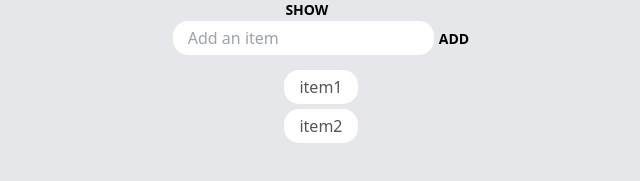
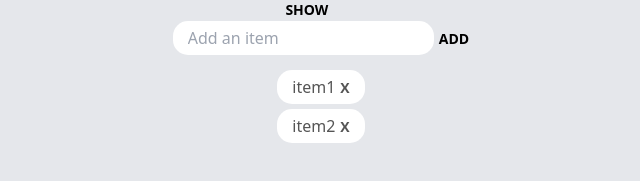
Before and after one commit to ErhanArda/vue-tests, a Vue app: page / in a window 1280 px wide. Shown: the part 411-592 px from the top of the page, without its empty margins (319-959 px from the left). Built offline with nearby package versions, Linux system fonts and the light colour scheme.

Commit message:
emit remove event

```diff
--- a/src/components/Lists.vue
+++ b/src/components/Lists.vue
@@ -1,8 +1,12 @@
 <template>
     <ul>
-        <li v-for="item in items" :key="item">
-            {{ item }}
+        <li v-for="(item,key) in items" :key="key">
+            <div>
+                {{ item }}
+            </div>
+            <button v-on:click="$emit('remove-item',key)">X</button>
         </li>
+
     </ul>
 </template>
 <script>
@@ -11,7 +15,16 @@ export default {
 }
 </script>
 <style>
-
+input {
+    padding: 5px 15px;
+    border-radius: 15px;
+}
+button {
+    text-transform: uppercase;
+    font-size: 14px;
+    margin-left: 5px;
+    font-weight: bold;
+}
 ul {
     margin-top: 15px;
 }
--- a/src/components/Two.vue
+++ b/src/components/Two.vue
@@ -44,7 +44,7 @@
         <button :disabled="!item" v-on:click.prevent="addItem">Add</button>
         </div>
         <div>
-            <lists :items="items"></lists>
+            <lists :items="items" v-on:remove-item ="removeItem"></lists>
         </div>
 
     </div>
@@ -85,6 +85,10 @@ export default {
         },
         appear: function(){
             this.show = true
+        },
+        removeItem: function(itemKey){
+            this.items.splice(itemKey,1)
+            console.log("remove")
         }
     }
 }
```
